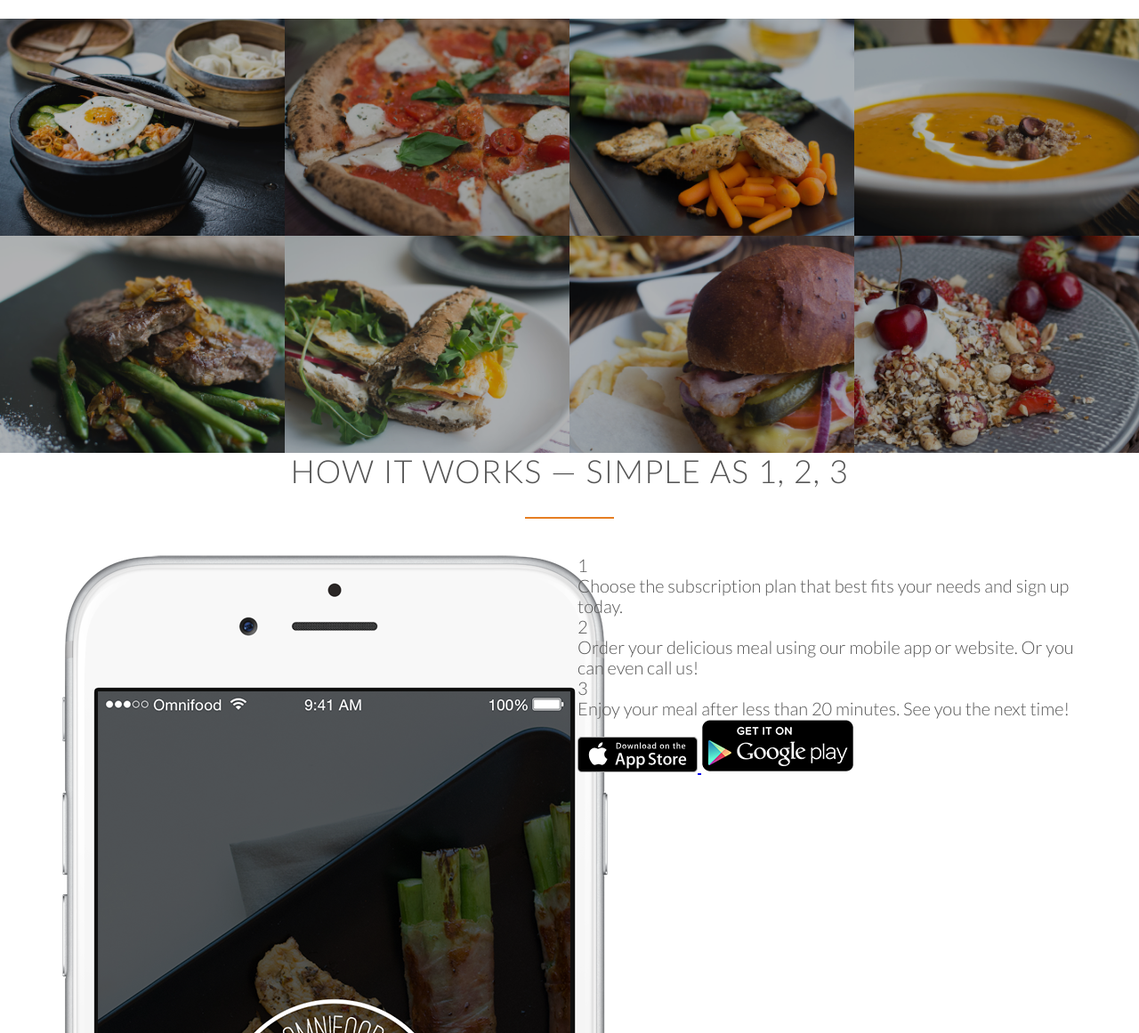
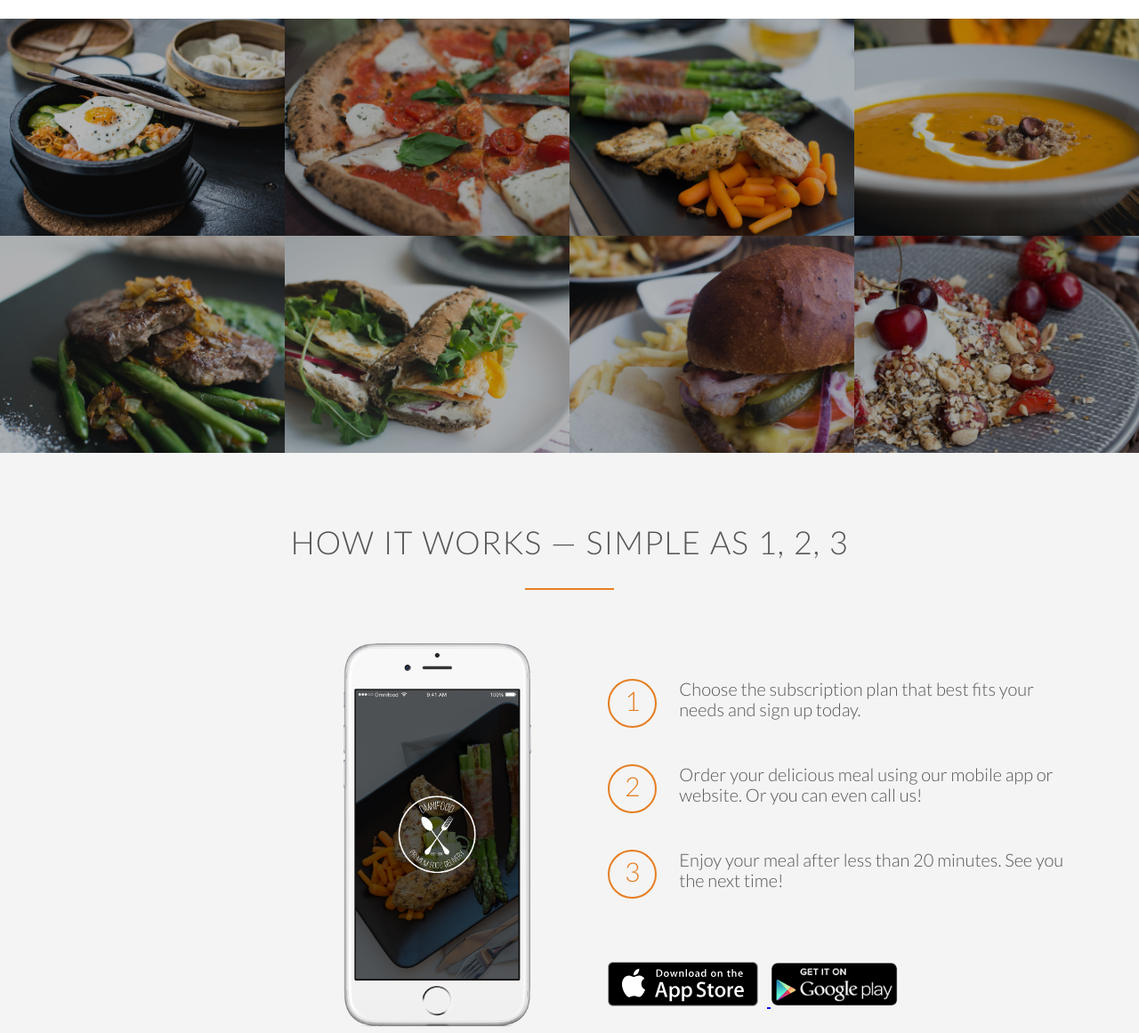
Before and after one commit to RobsWebDev/ominfood, a plain HTML site: page index.html in a window 1280 px wide. Shown: the part 1489-2650 px from the top of the page at 89% size. Drawn offline with Linux system fonts and the light colour scheme; files whose address does not match are found by name.

Commit message:
Lesson 46  Building the how it works section part 2

```diff
--- a/index.html
+++ b/index.html
@@ -70,7 +70,7 @@
     </section>
 
     <section class="section-meals">
-      <ul class="meals-showcase">
+      <ul class="meals-showcase clearfix">
         <li>
           <figure class="meal-photo">
             <img src="resources/img/1.jpg" alt="Korean bibimbap with egg and vegetables">
@@ -92,7 +92,7 @@
           </figure>
         </li>
       </ul>
-      <ul class="meals-showcase">
+      <ul class="meals-showcase clearfix">
         <li>
           <figure class="meal-photo">
             <img src="resources/img/5.jpg" alt="Paleo beef steak with vegetables">
@@ -121,10 +121,10 @@
         <h2>How it works &mdash; Simple as 1, 2, 3</h2>
       </div>
       <div class="row">
-        <div class="col span-1-of-2">
+        <div class="col span-1-of-2 steps-box">
           <img src="resources/img/app-iPhone.png" alt="Ominfood app on iPhone" class="app-screen">
         </div>
-        <div class="col span-1-of-2">
+        <div class="col span-1-of-2 steps-box steps">
           <div class="works-step">
             <div>1</div>
             <p>Choose the subscription plan that best fits your needs and sign up today.</p>
--- a/resources/css/style.css
+++ b/resources/css/style.css
@@ -15,6 +15,15 @@
   font-size: 20px;
   font-weight: 300;
   text-rendering: optimizeLegibility;
+}
+
+.clearfix {zoom: 1}
+.clearfix:after {
+  content: '.';
+  clear: both;
+  display: block;
+  height: 0;
+  visibility: hidden;
 }
 
 /*------------------------------------*/
@@ -235,3 +244,54 @@
   opacity: 1;
   transform: scale(1.03);
 }
+
+/*------------------------------------*/
+/* HOW IT WORKS */
+/*------------------------------------*/
+
+.section-steps {
+  background-color: #f4f4f4;
+}
+
+.steps-box:first-child {
+  text-align: right;
+  padding-right: 3%;
+  margin-top: 30px;
+}
+
+ .steps {
+  padding-left: 3%;
+  margin-top: 70px;
+}
+
+.app-screen {
+  width: 40%;
+}
+
+.works-step {
+  margin-bottom: 50px;
+}
+
+.works-step:last-of-type {
+  margin-bottom: 80px;
+}
+
+.works-step div {
+  color: #e67e22;
+  border: 2px solid #e67e22;
+  display: inline-block;
+  border-radius: 50%;
+  height: 55px;
+  width: 55px;
+  text-align: center;
+  padding: 5px;
+  float: left;
+  font-size: 150%;
+  margin-right: 25px;
+}
+
+.btn-app img {
+  height: 50px;
+  width: auto;
+  margin-right: 10px;
+}
```
